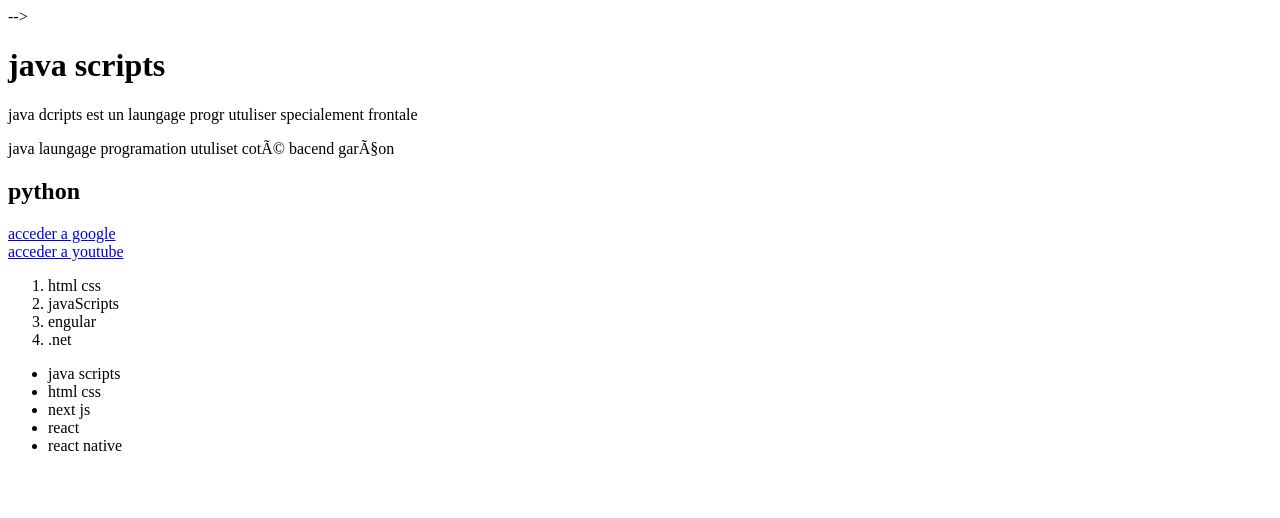
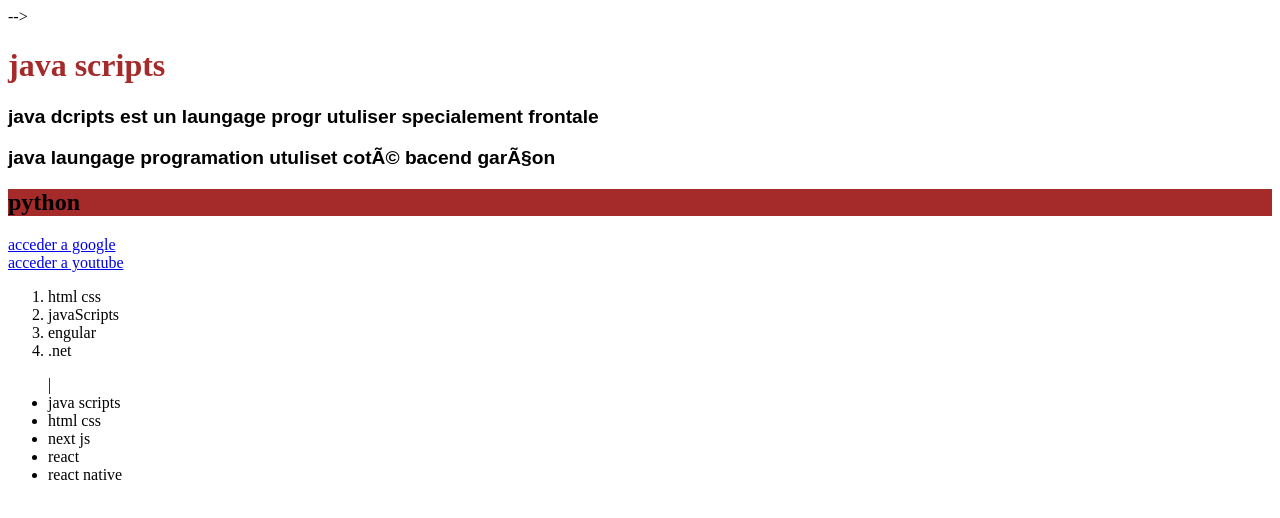
Before and after one commit to LynaChidah/HTMLCSS, a plain HTML site: page index.html in a window 1280 px wide. Drawn offline with Linux system fonts and the light colour scheme.

Commit message:
add style file

```diff
--- a/index.html
+++ b/index.html
@@ -2,15 +2,18 @@
 <html lang="fr">
 <head
     <!-- <meta charset="UTF-8"> -->
+    <!-- <link rel="stylesheet" href="style.css"> -->
+    <!-- pour liee html et fichier css -->
+
 
     <title>lyna</title>
 </head>
 <body>
-        <h1> java scripts</h1>
+        <h1 style="color: brown;"> java scripts</h1>
         <!-- h pour le titre -->
-        <p>java dcripts est un laungage progr utuliser specialement frontale</p>
-        <p>java laungage programation utuliset coté bacend garçon</p>
-        <h2>python</h2>
+        <p style="font-size: larger;font-family:Arial, Helvetica, sans-serif;font-weight:bold ;">java dcripts est un laungage progr utuliser specialement frontale</p>
+        <p style="font-size: larger;font-family: Arial, Helvetica, sans-serif;font-weight: bold;">java laungage programation utuliset coté bacend garçon</p>
+        <h2 style="background-color: brown;">python</h2>
         <a href="http://www.google.com"  >acceder a google</a>
         <br>
         <!-- br pour sotter la ligne  -->
@@ -26,7 +29,8 @@
             <li>engular</li>
             <li>.net</li>
         </ol>
-        <ul>
+        <ul> |
+            <!-- une liste ordonee -->
             <li>java scripts</li>
             <li>html css</li>
             <li>next js</li>
--- /dev/null
+++ b/style.css
@@ -0,0 +1,15 @@
+h1{
+    text-align: center;
+
+
+}
+
+p{
+    color: pink;
+    font-size: 22px;
+    /* la taille */
+    font-family: Arial, Helvetica, sans-serif;
+    /* la police   deferente ecriture*/
+    font-weight: bold;
+    /* rendre le text en gras */
+}
```
